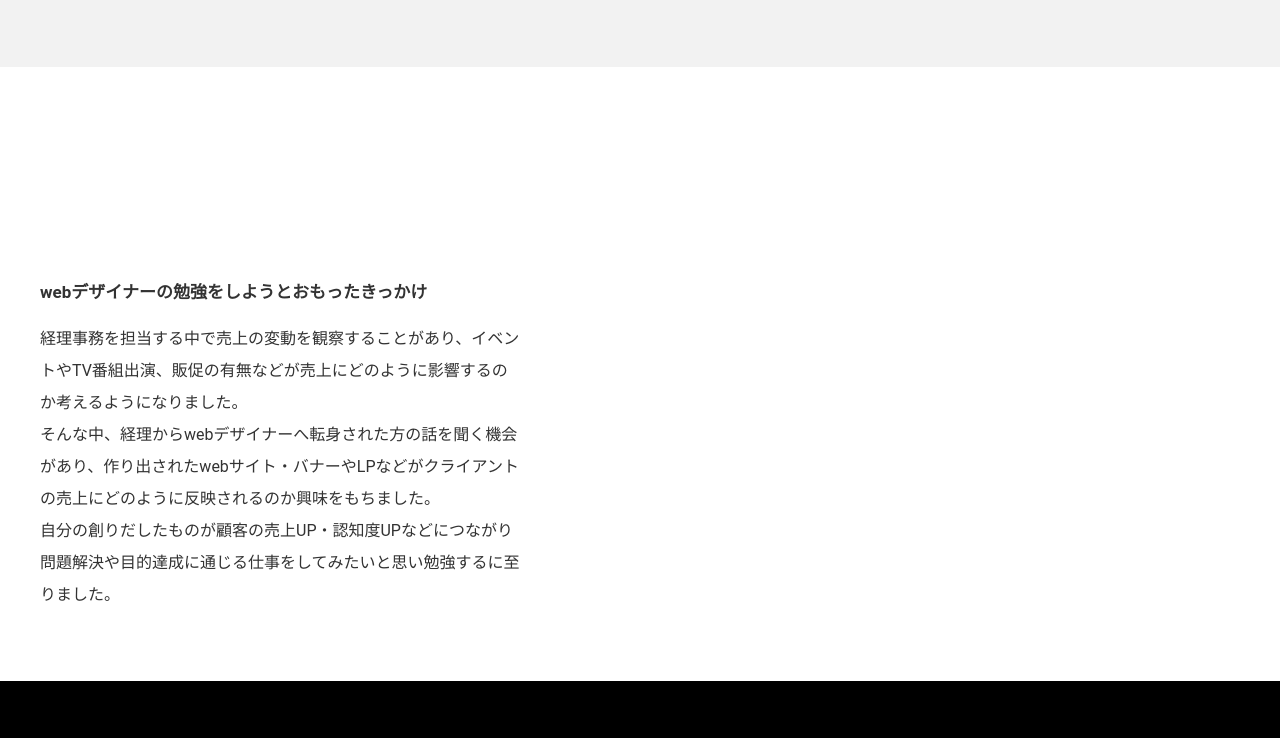
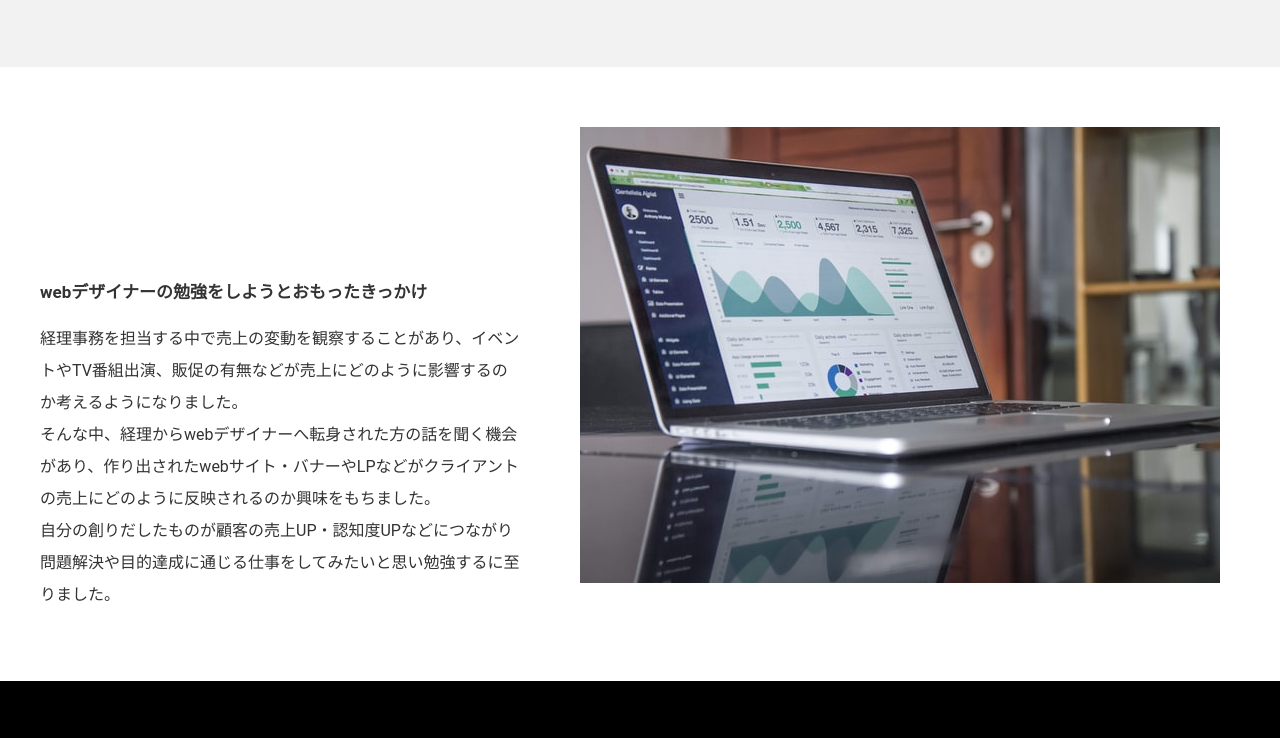
Before and after one commit to Yoshimi-Ogata/portfolio, a plain HTML site: page profile.html in a window 1280 px wide. Shown: the part 736-1474 px from the top of the page. Drawn offline with nearby package versions, Linux system fonts and the light colour scheme.

Commit message:
Update profile.html

```diff
--- a/profile.html
+++ b/profile.html
@@ -72,7 +72,9 @@
   <section class="l-container">
 	  <div class="l-inner">
 	  <div class="row">
-
+		  <p class="l-profile-img">
+			 <img src="Images/profile/what_am_i_like.jpg" alt="">
+		 </p>
 		 <div class="l-sub-profile2">
 	  		 <h3 class="c-title--head3">webデザイナーの勉強をしようとおもったきっかけ</h3>
 			 <p class="c-text--line-height">
```
